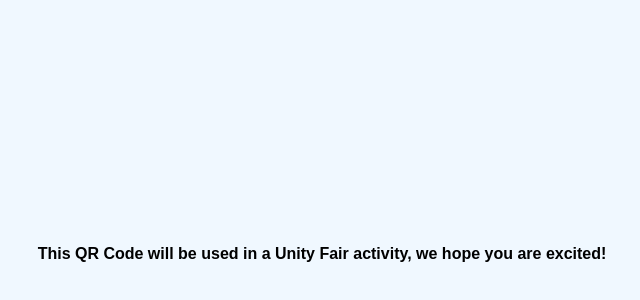
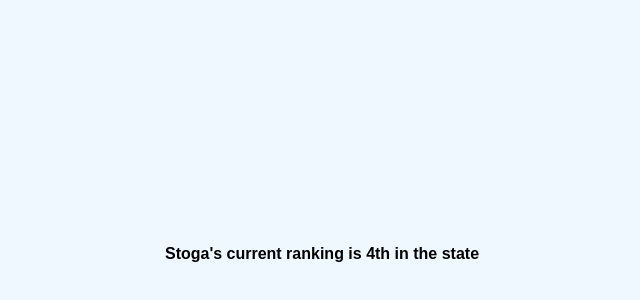
Before and after one commit to Nolempk/4, a plain HTML site: page index.html in a window 1280 px wide. Shown: the part 146-446 px from the top of the page, without its empty margins (318-958 px from the left). Drawn offline with Linux system fonts and the light colour scheme.

Commit message:
Update index.html

```diff
--- a/index.html
+++ b/index.html
@@ -20,6 +20,6 @@
 	</style>
 </head>
 <body>
-This QR Code will be used in a Unity Fair activity, we hope you are excited!
+Stoga's current ranking is 4th in the state
 </body>
 </html>
```
